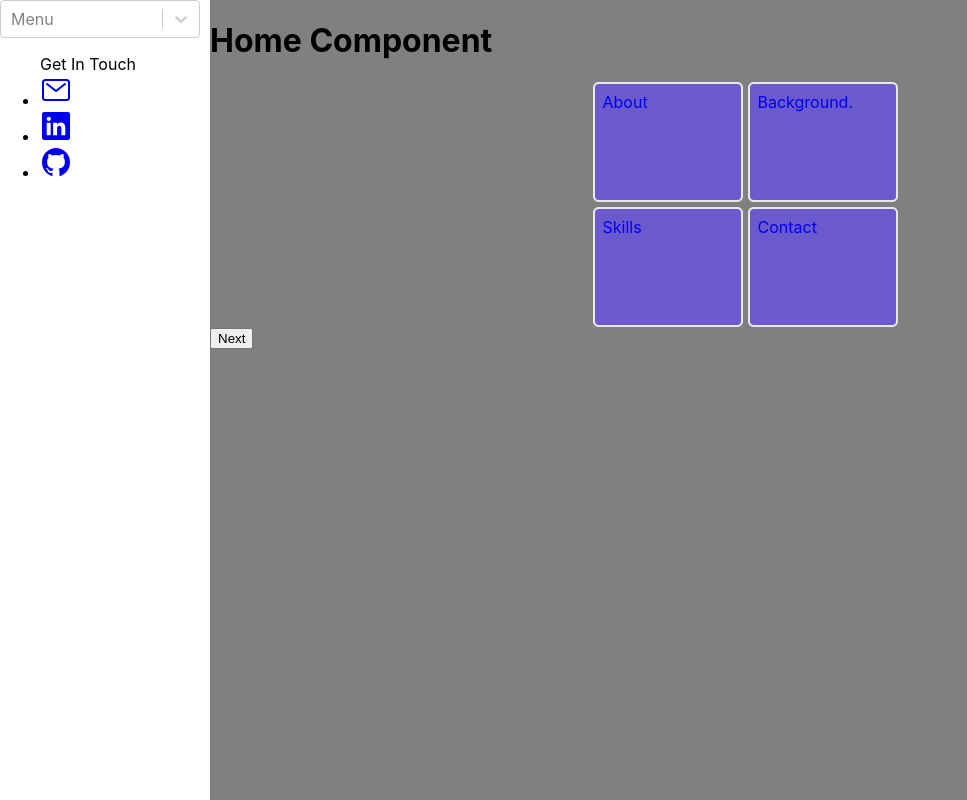
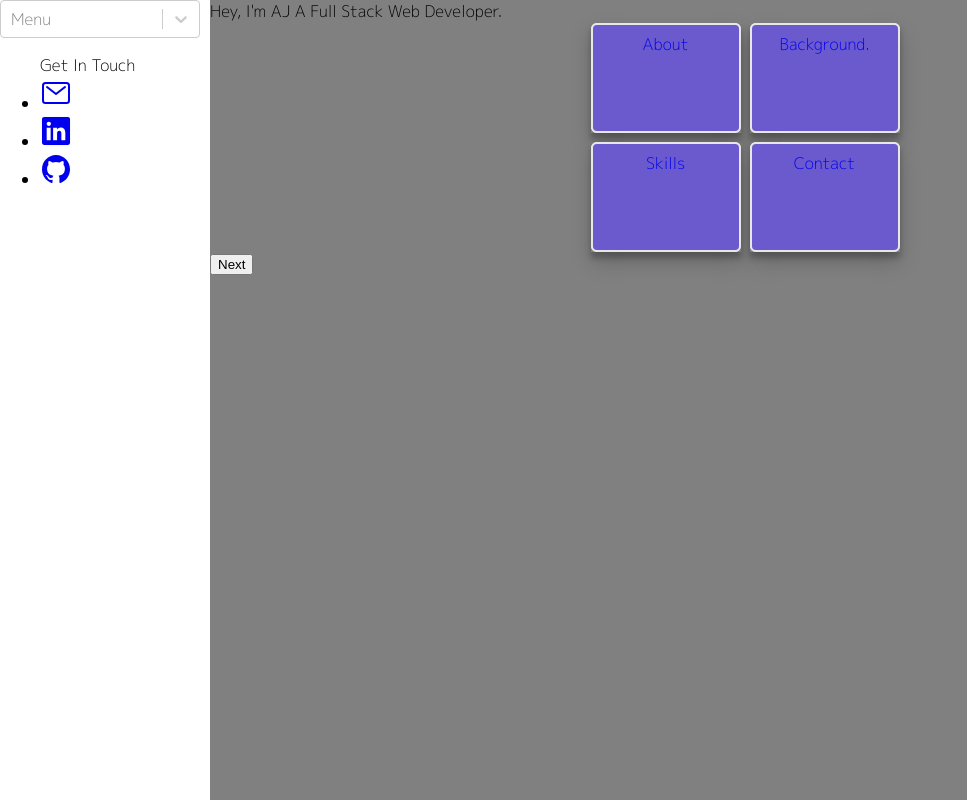
Before and after one commit to AJ-Brown-InTech/portfolio, a React (Create React App) app: page /home in a window 1280 px wide. Shown: the whole page, without its empty margins (0-967 px from the left). Built offline with nearby package versions, Linux system fonts and the light colour scheme.

Commit message:
homepage cards done

```diff
--- a/public/index.html
+++ b/public/index.html
@@ -9,6 +9,9 @@
       name="description"
       content="Web site created using create-react-app"
     />
+    <link rel="preconnect" href="https://fonts.googleapis.com">
+<link rel="preconnect" href="https://fonts.gstatic.com" crossorigin>
+<link href="https://fonts.googleapis.com/css2?family=M+PLUS+1p:wght@300&display=swap" rel="stylesheet">
     <link rel="apple-touch-icon" href="%PUBLIC_URL%/logo192.png" />
     <script type="module" src="https://unpkg.com/ionicons@5.5.2/dist/ionicons/ionicons.esm.js"></script>
     <script nomodule src="https://unpkg.com/ionicons@5.5.2/dist/ionicons/ionicons.js"></script>
--- a/src/components/Home/Cards.css
+++ b/src/components/Home/Cards.css
@@ -9,13 +9,21 @@ align-items: center;
 display: grid;
 grid-template-columns: repeat(2, 1fr);
 grid-template-rows: repeat(2, 1fr);
-grid-gap: 5px;
+grid-gap: 9px;
+
 
 
 }
 
 .cards .react-card-flip {
 width: 150px;
+font-style: normal;
+font-weight: 580;
+font-stretch: extra-expanded;
+box-shadow: rgba(0, 0, 0, 0.19) 0px 10px 20px, rgba(0, 0, 0, 0.23) 0px 6px 6px;
+align-content: center;
+
+
 }
 
 .cards a{
@@ -25,16 +33,22 @@ text-decoration: none;
 
   .front, .back {
 
-  height:100px;
+  height:90px;
   border: 2px solid #e7e7e7;
   border-radius: 6px;
   padding: .5rem;
   perspective: 1000px;
   position: center;
-  text-align: auto;
+  text-align: center;
   transition: transform 3s;
   transform-style: preserve-3d;
+    }
 
+    .back{
+      color: whitesmoke;
+      background-color: rgb(230, 30, 30);
+    }
 
-
-  }
+    h2{
+     text-align: center;
+    }
--- a/src/components/Home/Home.js
+++ b/src/components/Home/Home.js
@@ -2,6 +2,7 @@ import React from 'react'
 import './home.css'
 import {Link} from 'react-router-dom'
 import Cards from './Cards'
+
 
 
 
@@ -11,8 +12,11 @@ export default function Home(){
         <>
           <div className="home" style={{
             backgroundColor: `grey`}}>
-            <h1>Home Component</h1>
-            <div >
+            <h>Hey, I'm AJ
+              A Full Stack Web Developer.
+            </h>
+
+            <div>
               <Cards/>
             </div>
             <Link to="/about"><button>Next</button></Link>
--- a/src/components/Main/main.css
+++ b/src/components/Main/main.css
@@ -1,11 +1,14 @@
+
 @media screen and (min-width: 600px){
 
+  @import url('https://fonts.googleapis.com/css2?family=M+PLUS+1p:wght@300&display=swap');
 main {
   display: grid;
 grid-template-columns: 200px auto;
 gap: 10px;
 height: 100vh;
-/* background-color: rgb(0, 0, 0); */
+font-family: 'M PLUS 1p', sans-serif;
+background-image: url();
  }
 }
 .icon{
```
Also changed, not shown: src/components/Home/IMG-0909.jpg (added).
